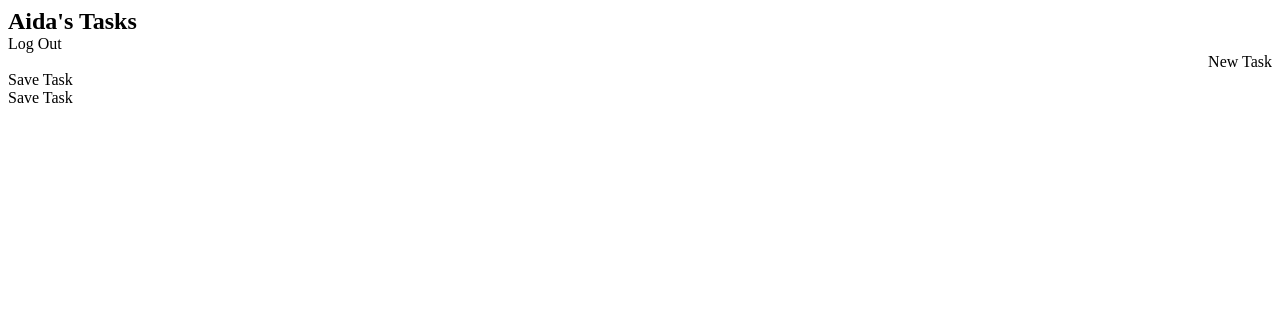
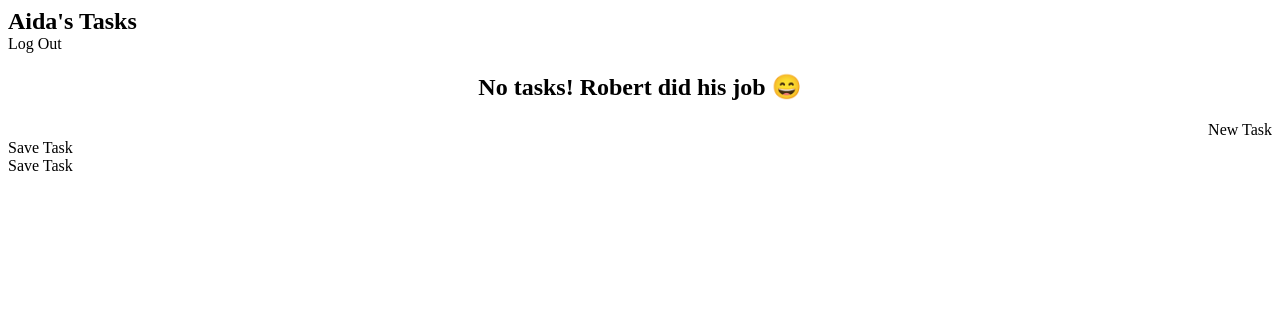
Before and after one commit to robertjauss/aidas-list, a Django app: page / in a window 1280 px wide. Shown: the top 313 px of the page. Run offline with Django 3.2, Linux system fonts and the light colour scheme; the visitor is signed in with stand-in values (Sample User, id 1); data that the repository does not hold is empty; some libraries are stand-ins or nearby versions.

Commit message:
Adding catch for empty task list

```diff
--- a/templates/pages/home.html
+++ b/templates/pages/home.html
@@ -58,6 +58,10 @@
 
             </div>
           </div>
+        </wa-card>
+      {% empty %}
+        <wa-card style="background: var(--wa-color-brand-fill-normal); color: var(--wa-color-brand-on-normal); text-align: center;">
+          <h2>No tasks! Robert did his job 😄</h2>
         </wa-card>
       {% endfor %}
     </div>
```
